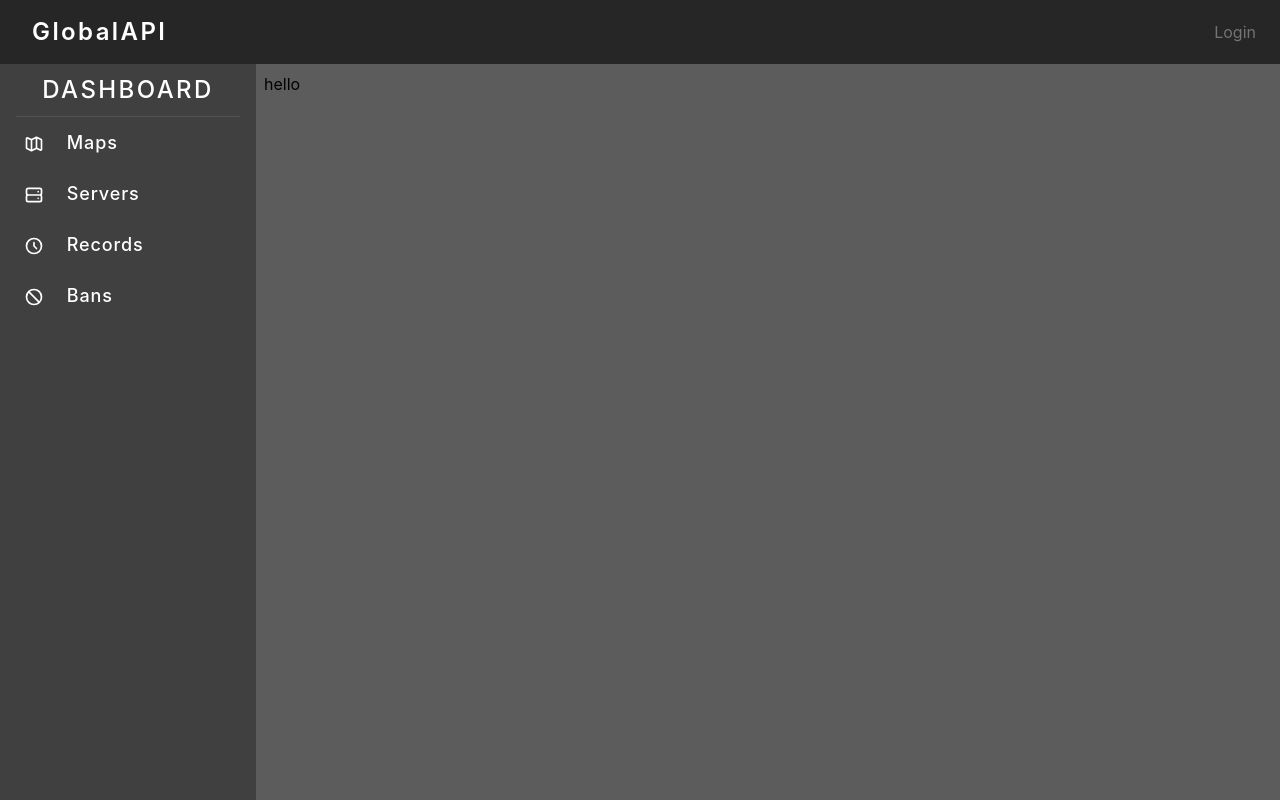
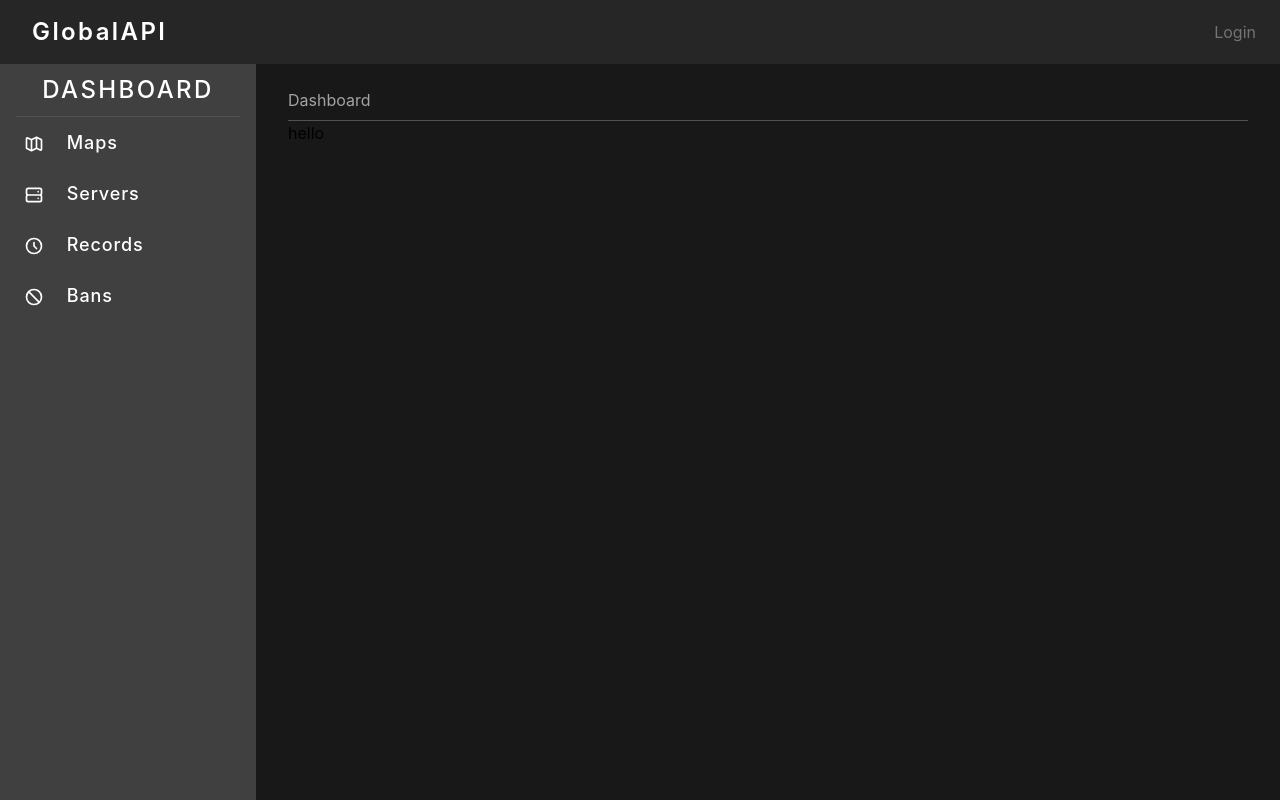
Before and after one commit to DevRuto/globalapi-portal-v3, a Nuxt app: page /dashboard in a window 1280 px wide. Built offline with nearby package versions, Linux system fonts and the light colour scheme.

Commit message:
Breadcrumb component

```diff
--- /dev/null
+++ b/components/Breadcrumb.vue
@@ -0,0 +1,46 @@
+<template>
+  <nav class="px-2 py-2 text-white w-full">
+    <ol class="flex">
+      <li v-for="(crumb, i) of breadcrumbs" :key="i" class="px-2">
+        <span v-if="crumb.splitter" class="text-gray-400">/</span>
+        <n-link v-if="!crumb.splitter && !crumb.disabled" class="capitalize text-blue-200" :to="crumb.to">
+          {{ crumb.name }}
+        </n-link>
+        <span v-else class="capitalize text-gray-400">
+          {{ crumb.name }}
+        </span>
+      </li>
+    </ol>
+  </nav>
+</template>
+
+<script lang="ts">
+import Vue from 'vue';
+
+export default Vue.extend({
+  data() {
+    return {
+      breadcrumbs: [] as any[]
+    };
+  },
+  mounted() {
+    const breadcrumbs = [] as any[];
+    const routes = this.$route.path.split('/')
+      .filter(v => v)
+      .map((routeName, i, arr) => ({
+        name: routeName,
+        disabled: arr.length - 1 === i,
+        to: `/${arr.slice(0, i + 1).join('/')}`
+      }));
+
+    breadcrumbs.push(routes[0]);
+    for (let i = 1; i < routes.length; i++) {
+      breadcrumbs.push({ splitter: true });
+      breadcrumbs.push(routes[i]);
+    }
+
+    console.log(breadcrumbs);
+    this.breadcrumbs = breadcrumbs;
+  }
+});
+</script>
--- a/components/Sidebar.vue
+++ b/components/Sidebar.vue
@@ -11,7 +11,7 @@
       <nav class="flex-grow block pb-0 overflow-y-auto">
         <n-link
           class="block pl-6 py-3 text-white font-medium tracking-wider text-lg transition duration-300 hover:bg-gray-600"
-          to="#maps"
+          to="/dashboard/maps"
         >
           <svg class="inline mr-4" width="20" height="20" xmlns="http://www.w3.org/2000/svg" fill="none" viewBox="0 0 24 24" stroke="currentColor">
             <path stroke-linecap="round" stroke-linejoin="round" stroke-width="2" d="M9 20l-5.447-2.724A1 1 0 013 16.382V5.618a1 1 0 011.447-.894L9 7m0 13l6-3m-6 3V7m6 10l4.553 2.276A1 1 0 0021 18.382V7.618a1 1 0 00-.553-.894L15 4m0 13V4m0 0L9 7" />
--- a/layouts/default.vue
+++ b/layouts/default.vue
@@ -3,8 +3,10 @@
     <Navbar v-model="isOpen" @sidebar-toggle="isOpen = !isOpen" />
     <div class="lg:flex lg:flex-grow">
       <Sidebar v-model="isOpen" />
-      <div class="lg:flex-grow p-2">
-        <Nuxt />
+      <div class="lg:flex-grow p-4">
+        <Breadcrumb />
+        <hr class="mx-4 border-gray-600">
+        <Nuxt class="px-4" />
       </div>
     </div>
   </div>
@@ -12,9 +14,12 @@
 
 <script lang="ts">
 import Vue from 'vue';
+import Breadcrumb from '~/components/Breadcrumb.vue';
 import Navbar from '~/components/Navbar.vue';
+
 export default Vue.extend({
   components: {
+    Breadcrumb,
     Navbar
   },
   data () {
@@ -46,6 +51,6 @@ html {
 }
 
 body {
-  background-color: rgb(92, 92, 92);
+  background-color: rgb(24, 24, 24);
 }
 </style>
```
